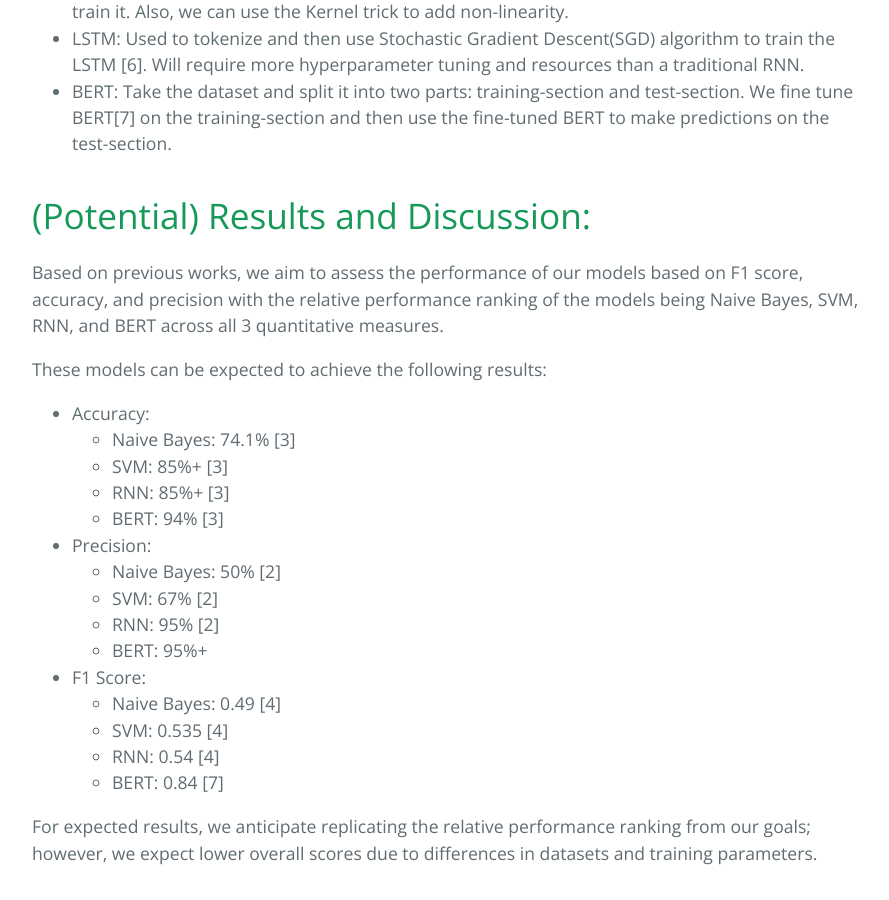
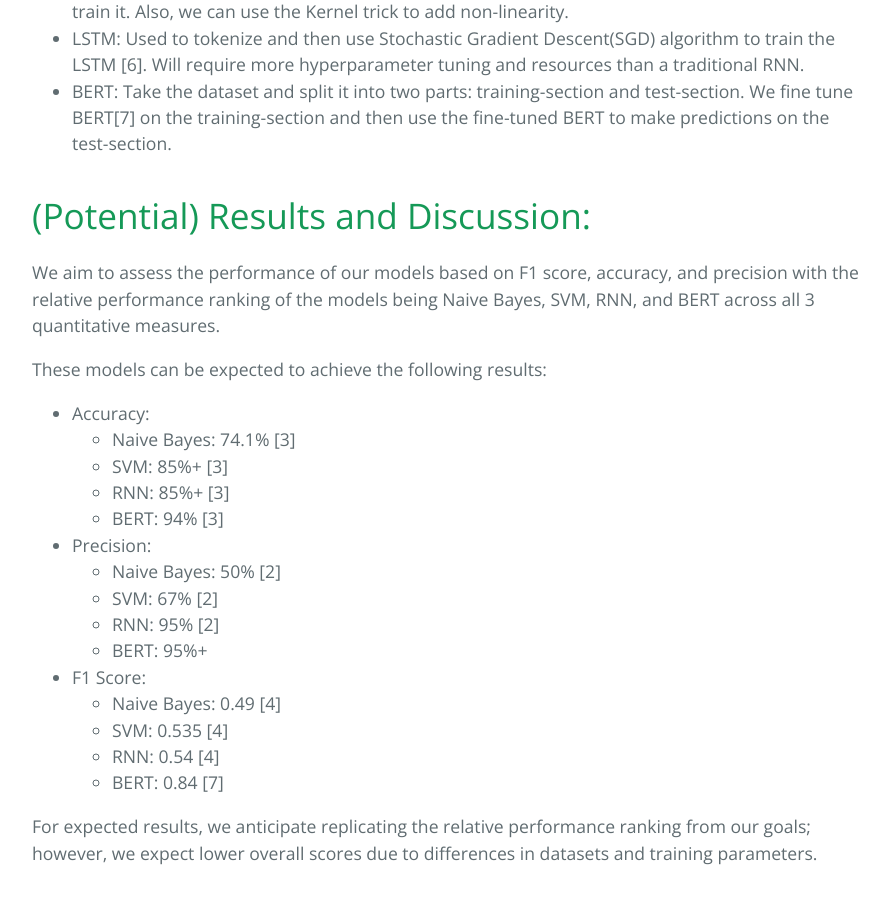
Before and after one commit to irausch25/CS4641-Project, a Jekyll site: the page built from index.md, in a window 1280 px wide and 900 px high, scrolled down 1647 px. Shown: the whole window, without its empty margins (192-1081 px from the left). Built offline with Jekyll 4.4.1, drawn with Linux system fonts in a browser that asks for light colours.

Commit message:
minor word reductions

```diff
--- a/index.md
+++ b/index.md
@@ -38,7 +38,7 @@ Using these 3 methods will result in a clean and structured dataset that can be
 
 # (Potential) Results and Discussion:
 
-Based on previous works, we aim to assess the performance of our models based on F1 score, accuracy, and precision with the relative performance ranking of the models being Naive Bayes, SVM, RNN, and BERT across all 3 quantitative measures.
+We aim to assess the performance of our models based on F1 score, accuracy, and precision with the relative performance ranking of the models being Naive Bayes, SVM, RNN, and BERT across all 3 quantitative measures.
 
 These models can be expected to achieve the following results:
 
```
